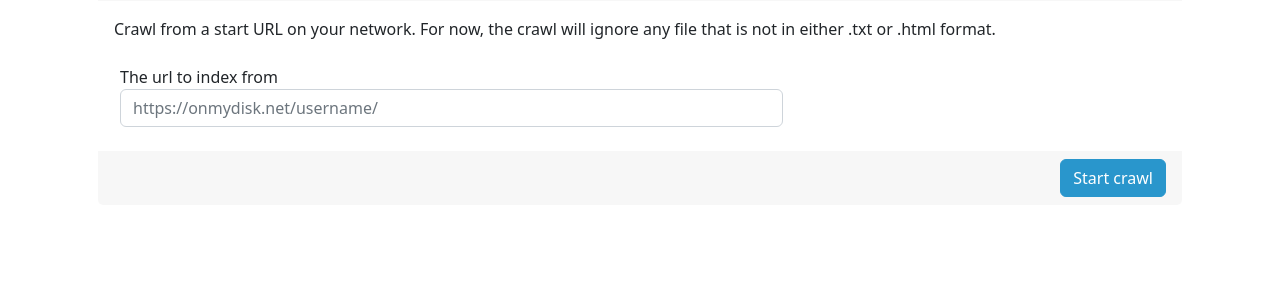
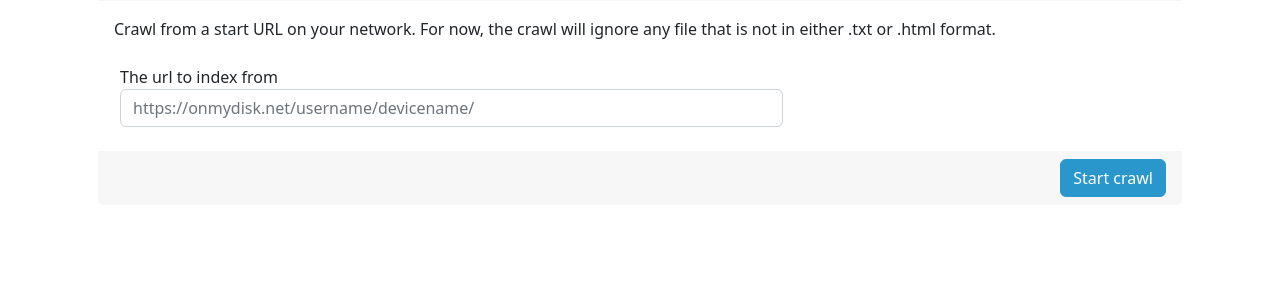
Before and after one commit to PeARSearch/PeARS-OMD, a Flask app: template app/templates/indexer/index.html in a window 1280 px wide. Shown: the part 253-545 px from the top of the page. Run offline with Flask 3, Linux system fonts and the light colour scheme; tables that the repository leaves empty hold one stand-in row (values such as "Sample post"); the template is opened without the code that fills it: values that come from a table or form of the project are taken from there, most other values are stand-ins (such as "Sample title", 1, 10 or a date in 2020); parts of the project's set-up code (start-up, migrations or seed data) failed here and were passed over; some libraries are stand-ins or nearby versions.

Commit message:
Fixed crash when no device is given to the indexer.

```diff
--- a/app/forms.py
+++ b/app/forms.py
@@ -7,4 +7,4 @@ class LoginForm(FlaskForm):
     password = PasswordField('Password', [DataRequired()])
 
 class IndexerForm(FlaskForm):
-    url = StringField('The url to index from', [DataRequired(), url()], description="https://onmydisk.net/username/")
+    url = StringField('The url to index from', [DataRequired(), url()], description="https://onmydisk.net/username/devicename/")
--- a/app/templates/indexer/index.html
+++ b/app/templates/indexer/index.html
@@ -28,6 +28,11 @@ SPDX-License-Identifier: AGPL-3.0-only
               {{ form.hidden_tag() }}
               <p>{{ render_field(form.url) }}</p>
             </div>
+           {% for message in messages %}
+            <div class="notification is-danger">
+		    <b>{{ message }}</b>
+            </div>
+           {% endfor %}
         </div>
         <div class="card-footer clearfix">
           <span class="input-group-btn float-end">
```
